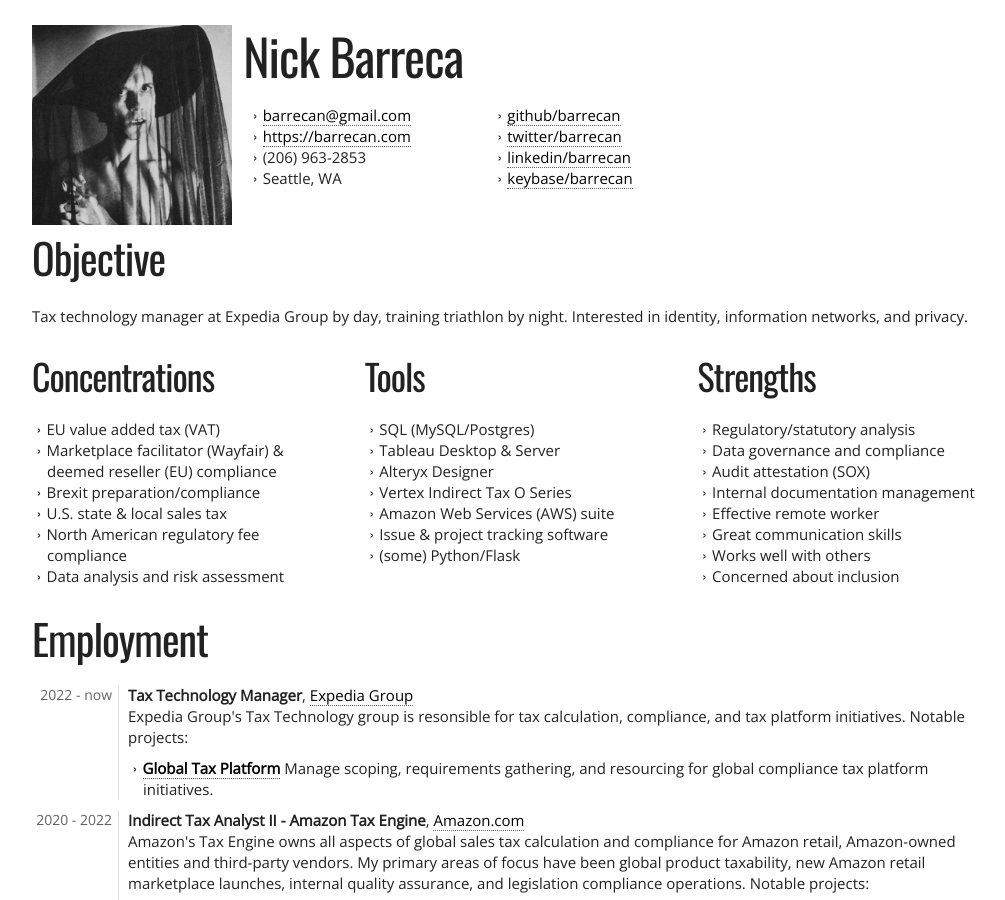
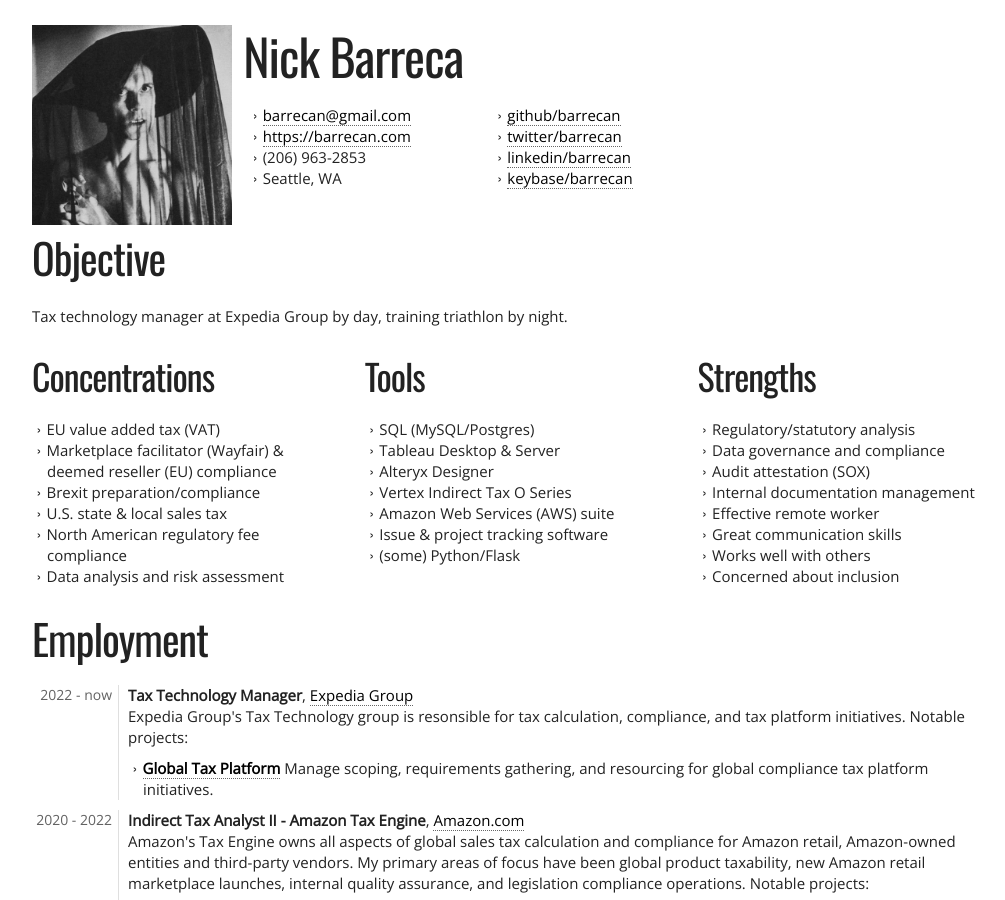
Before and after one commit to barrecan/cv, a Jekyll site: the page built from index.html, in a window 1280 px wide and 900 px high. Shown: the whole window, without its empty margins (128-1133 px from the left). Built offline with Jekyll 4.4.1, drawn with Linux system fonts in a browser that asks for light colours; nearby versions of some CDN libraries.

Commit message:
Oct 2023 update - new computer

```diff
--- a/_data/cv.yml
+++ b/_data/cv.yml
@@ -11,7 +11,7 @@
     keybase: barrecan
   fingerprint: A333 CFEF 9B58 9FE2 A939  792A 1D0E ED3A DC2D 5EE7
 objective: >
-  Tax technology manager at Expedia Group by day, training triathlon by night. Interested in identity, information networks, and privacy.
+  Tax technology manager at Expedia Group by day, training triathlon by night.
 career:
   - company: Expedia Group
     link: https://www.expediagroup.com/
```
Also changed, not shown: Gemfile.lock.
